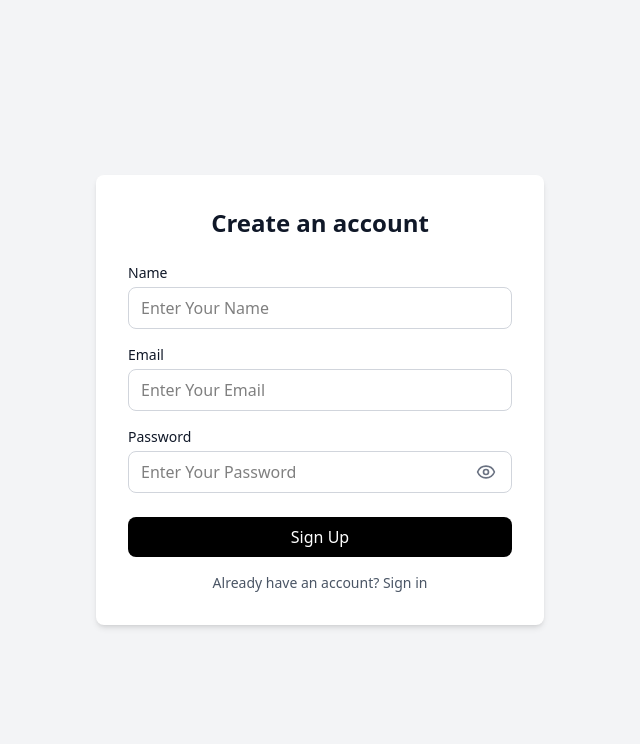
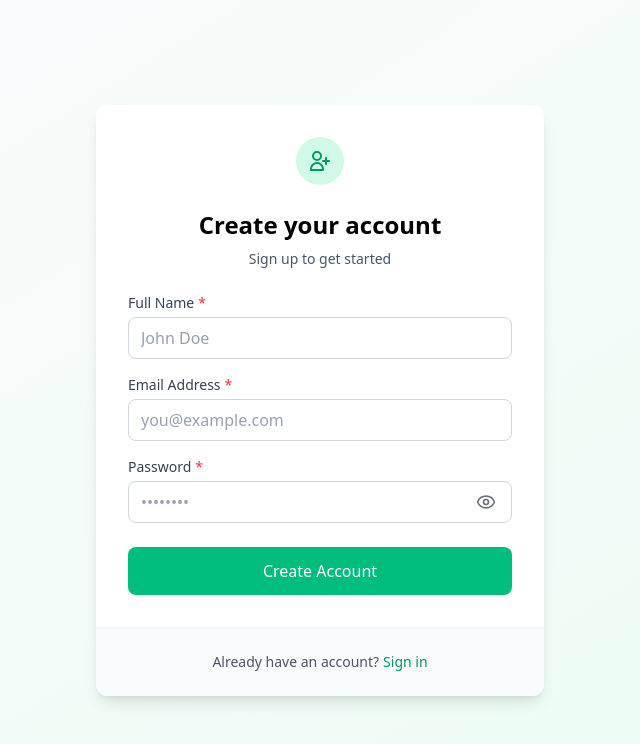
Before and after one commit to hiteshsuthar018/TODO-CLIENT, a React (Vite) app: page /signup in a window 1280 px wide. Shown: the top 744 px of the page, without its empty margins (320-960 px from the left). Built offline with nearby package versions, Linux system fonts and the light colour scheme.

Commit message:
auth ui updated

```diff
--- a/src/components/auth/AuthForm.tsx
+++ b/src/components/auth/AuthForm.tsx
@@ -1,6 +1,6 @@
 import React, { useState } from "react";
 import { useNavigate } from "react-router-dom";
-import { Eye, EyeOff } from "lucide-react";
+import { Eye, EyeOff, Check, X, AlertCircle } from "lucide-react";
 
 type AuthFormProps =
   | {
@@ -18,107 +18,291 @@ type AuthFormProps =
 
 const AuthForm = ({ mode, onSubmit, loading = false, error }: AuthFormProps) => {
   const isDark = localStorage.getItem("dark") === "true";
-  const route = useNavigate();
+  const navigate = useNavigate();
 
   const [name, setName] = useState("");
   const [email, setEmail] = useState("");
   const [password, setPassword] = useState("");
   const [showPassword, setShowPassword] = useState(false);
+  const [formErrors, setFormErrors] = useState<Record<string, string>>({});
+  const [touched, setTouched] = useState<Record<string, boolean>>({});
+
+  // Password validation rules
+  const passwordValidations = [
+    { id: 'length', label: 'At least 6 characters', valid: password.length >= 6 },
+    { id: 'letter', label: 'Contains a letter', valid: /[a-zA-Z]/.test(password) },
+    { id: 'number', label: 'Contains a number', valid: /\d/.test(password) },
+  ];
+
+  const validateForm = () => {
+    const errors: Record<string, string> = {};
+
+    if (mode === "signup") {
+      if (!name.trim()) {
+        errors.name = "Name is required";
+      } else if (name.trim().length < 1) {
+        errors.name = "Name must be at least 1 character";
+      }
+    }
+
+    if (!email) {
+      errors.email = "Email is required";
+    } else if (!/^[^\s@]+@[^\s@]+\.[^\s@]+$/.test(email)) {
+      errors.email = "Please enter a valid email";
+    }
+
+    if (!password) {
+      errors.password = "Password is required";
+    } else if (password.length < 6) {
+      errors.password = "Password must be at least 6 characters";
+    }
+
+    return errors;
+  };
+
+  const handleBlur = (field: string) => {
+    setTouched(prev => ({ ...prev, [field]: true }));
+    const errors = validateForm();
+    setFormErrors(prev => ({ ...prev, [field]: errors[field] || "" }));
+  };
 
   const handleSubmit = async (e: React.FormEvent) => {
     e.preventDefault();
+
+    const errors = validateForm();
+    setFormErrors(errors);
+
+    // Mark all fields as touched
+    const allTouched = ['email', 'password', ...(mode === 'signup' ? ['name'] : [])];
+    const touchedObj = allTouched.reduce((acc, field) => ({ ...acc, [field]: true }), {});
+    setTouched(touchedObj);
+
+    if (Object.keys(errors).length > 0) {
+      return;
+    }
+
     if (mode === "signup") {
-      await onSubmit({ name, email, password });
-      route("/signin")
+      await onSubmit({ name: name.trim(), email, password });
+      navigate("/signin");
     } else {
       await onSubmit({ email, password });
-      route('/')
+      navigate('/');
     }
   };
 
-  const inputClasses = `w-full px-3 py-2 rounded-lg border outline-none text-sm sm:text-base ${isDark
-      ? "bg-zinc-800 border-zinc-700 text-white focus:border-emerald-500"
-      : "bg-white border-gray-300 text-black focus:border-emerald-400"
+  const getInputClasses = (field: string) => {
+    const baseClasses = `w-full px-3 py-2 rounded-lg border outline-none text-sm sm:text-base transition-all duration-200 ${
+      isDark
+        ? "bg-zinc-800 border-zinc-700 text-white placeholder:text-zinc-500"
+        : "bg-white border-gray-300 text-black placeholder:text-gray-400"
     }`;
 
-  const buttonClasses = `w-full py-2 rounded-lg font-medium transition text-sm sm:text-base ${isDark
-      ? "bg-white text-black hover:bg-gray-200"
-      : "bg-black text-white hover:bg-gray-800"
+    const errorClasses = formErrors[field] && touched[field]
+      ? isDark
+        ? "border-red-500 focus:border-red-400"
+        : "border-red-500 focus:border-red-400"
+      : isDark
+        ? "focus:border-emerald-500"
+        : "focus:border-emerald-400";
+
+    return `${baseClasses} ${errorClasses}`;
+  };
+
+  const buttonClasses = `w-full py-3 rounded-lg font-medium transition text-sm sm:text-base disabled:opacity-50 disabled:cursor-not-allowed ${
+    isDark
+      ? "bg-emerald-600 text-white hover:bg-emerald-700 active:bg-emerald-800"
+      : "bg-emerald-500 text-white hover:bg-emerald-600 active:bg-emerald-700"
   }`;
 
   return (
-    <div className={`min-h-screen flex items-center justify-center p-4 sm:p-6 ${isDark ? "bg-black" : "bg-gray-100"}`}>
-      <form onSubmit={handleSubmit} className={`w-full max-w-md p-6 sm:p-8 rounded-lg shadow-md ${isDark ? "bg-zinc-900 text-white" : "bg-white text-gray-900"}`}>
-        <h2 className="text-xl sm:text-2xl font-semibold mb-6 text-center">
-          {mode === "signup" ? "Create an account" : "Welcome back"}
+    <div className={`min-h-screen flex items-center justify-center p-4 sm:p-6 ${
+      isDark ? "bg-linear-to-br from-black to-zinc-900" : "bg-linear-to-br from-gray-50 to-emerald-50"
+    }`}>
+      <div className={`w-full max-w-md rounded-xl shadow-lg overflow-hidden ${
+        isDark ? "bg-zinc-900" : "bg-white"
+      }`}>
+        <div className={`p-8 ${isDark ? "border-b border-zinc-800" : "border-b border-gray-100"}`}>
+          <div className="flex items-center justify-center mb-6">
+            <div className={`p-3 rounded-full ${
+              isDark ? "bg-emerald-900/30 text-emerald-400" : "bg-emerald-100 text-emerald-600"
+            }`}>
+              {mode === "signup" ? (
+                <svg className="w-6 h-6" fill="none" stroke="currentColor" viewBox="0 0 24 24">
+                  <path strokeLinecap="round" strokeLinejoin="round" strokeWidth={2} d="M18 9v3m0 0v3m0-3h3m-3 0h-3m-2-5a4 4 0 11-8 0 4 4 0 018 0zM3 20a6 6 0 0112 0v1H3v-1z" />
+                </svg>
+              ) : (
+                <svg className="w-6 h-6" fill="none" stroke="currentColor" viewBox="0 0 24 24">
+                  <path strokeLinecap="round" strokeLinejoin="round" strokeWidth={2} d="M11 16l-4-4m0 0l4-4m-4 4h14m-5 4v1a3 3 0 01-3 3H6a3 3 0 01-3-3V7a3 3 0 013-3h7a3 3 0 013 3v1" />
+                </svg>
+              )}
+            </div>
+          </div>
+
+          <h2 className="text-xl sm:text-2xl font-bold text-center mb-2">
+            {mode === "signup" ? "Create your account" : "Welcome back"}
           </h2>
+          <p className={`text-center text-sm mb-6 ${isDark ? "text-zinc-400" : "text-gray-600"}`}>
+            {mode === "signup" ? "Sign up to get started" : "Sign in to your account"}
+          </p>
 
+          <form onSubmit={handleSubmit}>
             {mode === "signup" && (
               <div className="mb-4">
-            <label className="block text-sm mb-1">Name</label>
+                <label className={`block text-sm font-medium mb-1 ${isDark ? "text-zinc-300" : "text-gray-700"}`}>
+                  Full Name
+                  <span className="text-red-500 ml-1">*</span>
+                </label>
                 <input
                   type="text"
                   required
-              placeholder="Enter Your Name"
+                  placeholder="John Doe"
                   value={name}
                   onChange={(e) => setName(e.target.value)}
-              className={inputClasses}
+                  onBlur={() => handleBlur('name')}
+                  className={getInputClasses('name')}
+                  minLength={1}
                 />
+                {touched.name && formErrors.name && (
+                  <div className="flex items-center gap-1 mt-1 text-red-500 text-sm">
+                    <AlertCircle size={14} />
+                    <span>{formErrors.name}</span>
+                  </div>
+                )}
               </div>
             )}
 
             <div className="mb-4">
-          <label className="block text-sm mb-1">Email</label>
+              <label className={`block text-sm font-medium mb-1 ${isDark ? "text-zinc-300" : "text-gray-700"}`}>
+                Email Address
+                <span className="text-red-500 ml-1">*</span>
+              </label>
               <input
                 type="email"
                 required
-            placeholder="Enter Your Email"
+                placeholder="you@example.com"
                 value={email}
                 onChange={(e) => setEmail(e.target.value)}
-            className={inputClasses}
+                onBlur={() => handleBlur('email')}
+                className={getInputClasses('email')}
               />
+              {touched.email && formErrors.email && (
+                <div className="flex items-center gap-1 mt-1 text-red-500 text-sm">
+                  <AlertCircle size={14} />
+                  <span>{formErrors.email}</span>
+                </div>
+              )}
             </div>
 
             <div className="mb-6">
-          <label className="block text-sm mb-1">Password</label>
+              <label className={`block text-sm font-medium mb-1 ${isDark ? "text-zinc-300" : "text-gray-700"}`}>
+                Password
+                <span className="text-red-500 ml-1">*</span>
+              </label>
               <div className="relative">
                 <input
                   type={showPassword ? "text" : "password"}
                   required
-              placeholder="Enter Your Password"
+                  placeholder="••••••••"
                   value={password}
                   onChange={(e) => setPassword(e.target.value)}
-              className={`${inputClasses} pr-10`}
+                  onBlur={() => handleBlur('password')}
+                  className={getInputClasses('password')}
+                  minLength={6}
                 />
                 <button
                   type="button"
                   onClick={() => setShowPassword(!showPassword)}
-              className={`absolute right-3 top-1/2 transform -translate-y-1/2 p-1 rounded ${isDark ? "hover:bg-zinc-700" : "hover:bg-gray-100"
+                  className={`absolute right-3 top-1/2 transform -translate-y-1/2 p-1 rounded transition ${
+                    isDark
+                      ? "text-zinc-400 hover:text-zinc-300 hover:bg-zinc-700"
+                      : "text-gray-500 hover:text-gray-700 hover:bg-gray-100"
+                  }`}
+                  aria-label={showPassword ? "Hide password" : "Show password"}
+                >
+                  {showPassword ? <EyeOff size={20} /> : <Eye size={20} />}
+                </button>
+              </div>
+
+              {touched.password && formErrors.password && (
+                <div className="flex items-center gap-1 mt-1 text-red-500 text-sm">
+                  <AlertCircle size={14} />
+                  <span>{formErrors.password}</span>
+                </div>
+              )}
+
+              {mode === "signup" && password && (
+                <div className={`mt-3 p-3 rounded-lg text-sm ${
+                  isDark ? "bg-zinc-800/50" : "bg-gray-50"
+                }`}>
+                  <p className={`font-medium mb-2 ${isDark ? "text-zinc-300" : "text-gray-700"}`}>
+                    Password strength
+                  </p>
+                  <div className="space-y-1">
+                    {passwordValidations.map((rule) => (
+                      <div key={rule.id} className="flex items-center gap-2">
+                        {rule.valid ? (
+                          <Check size={14} className="text-emerald-500" />
+                        ) : (
+                          <X size={14} className={isDark ? "text-zinc-500" : "text-gray-400"} />
+                        )}
+                        <span className={rule.valid
+                          ? isDark ? "text-emerald-400" : "text-emerald-600"
+                          : isDark ? "text-zinc-400" : "text-gray-500"
+                        }>
+                          {rule.label}
+                        </span>
+                      </div>
+                    ))}
+                  </div>
+                </div>
+              )}
+            </div>
+
+            {error && (
+              <div className={`mb-4 p-3 rounded-lg flex items-center gap-2 ${
+                isDark ? "bg-red-900/20 border border-red-800/50 text-red-400" : "bg-red-50 border border-red-200 text-red-600"
+              }`}>
+                <AlertCircle size={16} />
+                <span className="text-sm">{error}</span>
+              </div>
+            )}
+
+            <button
+              type="submit"
+              disabled={loading}
+              className={buttonClasses}
+            >
+              {loading ? (
+                <span className="flex items-center justify-center gap-2">
+                  <svg className="animate-spin h-4 w-4 text-current" fill="none" viewBox="0 0 24 24">
+                    <circle className="opacity-25" cx="12" cy="12" r="10" stroke="currentColor" strokeWidth="4" />
+                    <path className="opacity-75" fill="currentColor" d="M4 12a8 8 0 018-8V0C5.373 0 0 5.373 0 12h4z" />
+                  </svg>
+                  {mode === "signup" ? "Creating account..." : "Signing in..."}
+                </span>
+              ) : (
+                mode === "signup" ? "Create Account" : "Sign In"
+              )}
+            </button>
+          </form>
+        </div>
+
+        <div className={`p-6 text-center ${isDark ? "bg-zinc-900/50" : "bg-gray-50"}`}>
+          <p className={`text-sm ${isDark ? "text-zinc-400" : "text-gray-600"}`}>
+            {mode === "signup" ? "Already have an account?" : "Don't have an account?"}
+            <button
+              onClick={() => navigate(mode === "signup" ? "/signin" : "/signup")}
+              className={`ml-1 font-medium transition ${
+                isDark
+                  ? "text-emerald-400 hover:text-emerald-300"
+                  : "text-emerald-600 hover:text-emerald-700"
               }`}
             >
-              {showPassword ? (
-                <EyeOff size={20} className={isDark ? "text-zinc-400" : "text-gray-500"} />
-              ) : (
-                <Eye size={20} className={isDark ? "text-zinc-400" : "text-gray-500"} />
-              )}
+              {mode === "signup" ? "Sign in" : "Sign up"}
             </button>
+          </p>
         </div>
       </div>
-
-        <button type="submit" disabled={loading} className={buttonClasses}>
-          {loading ? "Please wait..." : mode === "signup" ? "Sign Up" : "Sign In"}
-        </button>
-
-        {error && <p className="text-red-500 text-sm text-center mt-2">{error}</p>}
-
-        <p
-          className={`text-sm mt-4 text-center cursor-pointer ${isDark ? "text-gray-400 hover:text-gray-300" : "text-gray-600 hover:text-gray-800"
-            }`}
-          onClick={() => route(mode === "signup" ? "/signin" : "/signup")}
-        >
-          {mode === "signup" ? "Already have an account? Sign in" : "Don't have an account? Sign up"}
-        </p>
-      </form>
     </div>
   );
 };
```
Lines whose indentation alone changed are shown as unchanged.
